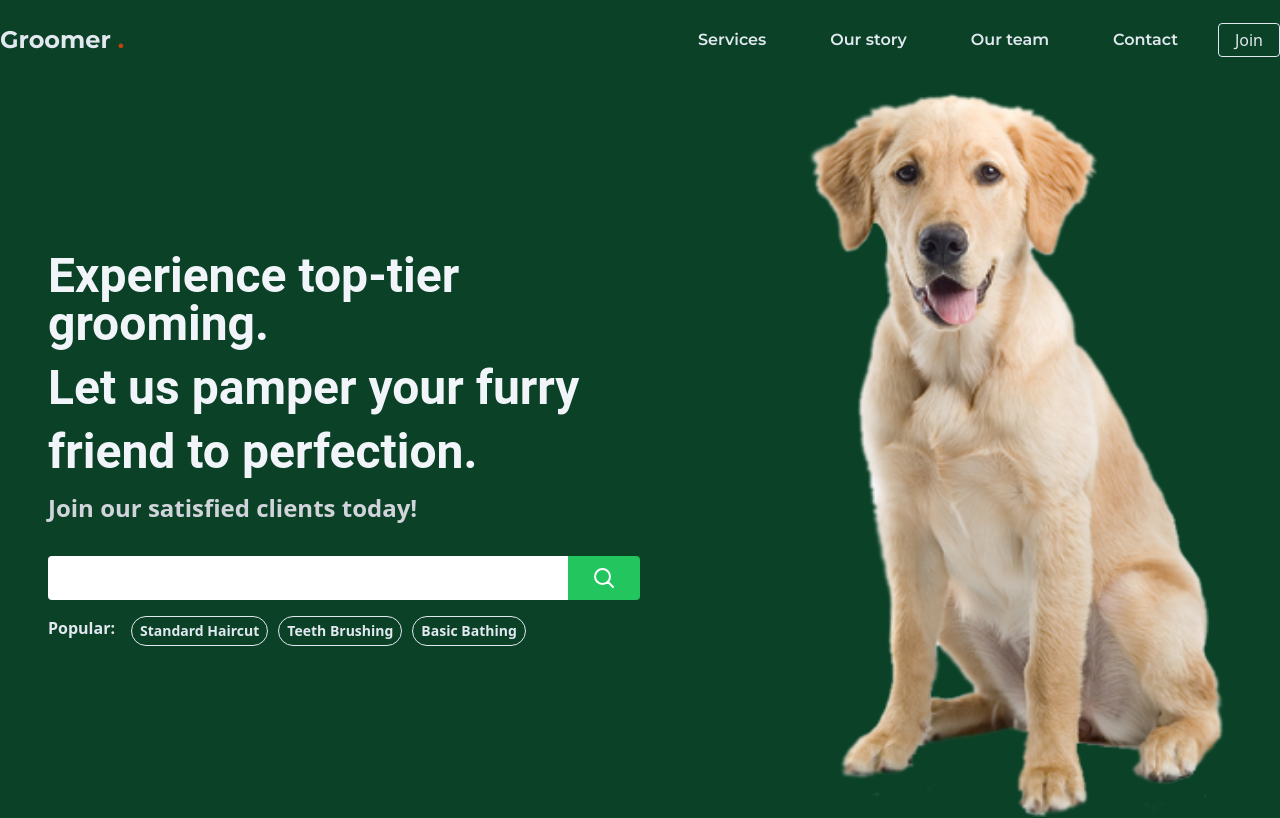
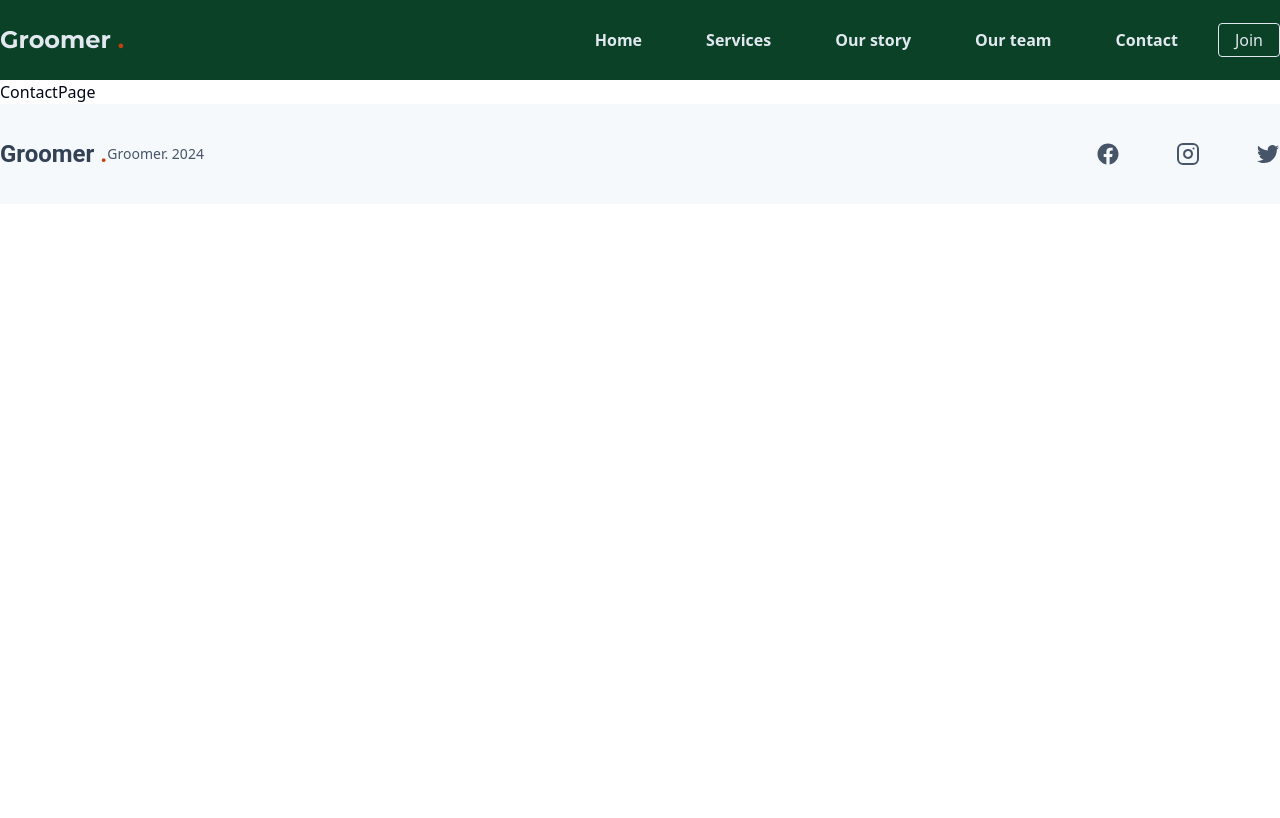
Before and after one commit to discoders65/web-client, a React (Vite) app: page /contact in a window 1280 px wide. Shown: the top 818 px of the page. Built offline with nearby package versions, Linux system fonts and the light colour scheme.

Commit message:
Feat: Added Services, OurTeam, OurStory, ContantPage basci view components, added navbar navigation links.

```diff
--- a/src/App.tsx
+++ b/src/App.tsx
@@ -3,6 +3,10 @@ import { BrowserRouter as Router, Route, Routes } from "react-router-dom";
 import RootLayout from "./Layout/RootLayout";
 import Home from "./pages/Home";
 import ErrorPage from "./pages/ErrorPage";
+import ServicesPage from "./pages/ServicesPage";
+import OurTeamPage from "./pages/OurTeamPage";
+import OurStoryPage from "./pages/OurStoryPage";
+import ContactPage from "./pages/ContactPage";
 
 const App = () => {
   return (
@@ -11,6 +15,10 @@ const App = () => {
         <Routes>
           <Route element={<RootLayout />}>
             <Route path="/*" element={<Home />} />
+            <Route path="/services" element={<ServicesPage />} />
+            <Route path="/our-team" element={<OurTeamPage />} />
+            <Route path="/our-story" element={<OurStoryPage />} />
+            <Route path="/contact" element={<ContactPage />} />
             <Route path="/404" element={<ErrorPage />} />
           </Route>
         </Routes>
--- /dev/null
+++ b/src/Constants/NavbarLinks.ts
@@ -0,0 +1,24 @@
+const NavbarLinks = [
+  {
+    label: "Home",
+    link: "/",
+  },
+  {
+    label: "Services",
+    link: "/services",
+  },
+  {
+    label: "Our story",
+    link: "/our-story",
+  },
+  {
+    label: "Our team",
+    link: "/our-team",
+  },
+  {
+    label: "Contact",
+    link: "/contact",
+  },
+];
+
+export default NavbarLinks;
--- a/src/components/Footer.tsx
+++ b/src/components/Footer.tsx
@@ -9,9 +9,7 @@ const Footer: React.FC = () => {
           <h1 className="text-2xl font-semibold font-heroSectionFont ">
             Groomer <span className="text-orange-700 text-2xl">.</span>
           </h1>
-          <span className="text-slate-600 text-sm">
-            © Groomer International Ltd. 2024
-          </span>
+          <span className="text-slate-600 text-sm">Groomer. 2024</span>
         </div>
         <div className="text-slate-200 ">
           <ul className="flex gap-14 font-semibold text-base">
--- a/src/components/Navbar.tsx
+++ b/src/components/Navbar.tsx
@@ -1,20 +1,27 @@
 import React from "react";
+import NavbarLinks from "../Constants/NavbarLinks";
+import { Link } from "react-router-dom";
 
 const Navbar: React.FC = () => {
   return (
     <nav className="hidden w-full h-[80px]  bg-[#0b4127] px-12 xl:px-0 lg:block">
       <section className="flex justify-between max-w-7xl mx-auto items-center h-full">
         <div className="text-slate-200">
-          <h1 className="text-2xl font-bold font-navbarFont ">
-            Groomer <span className="text-orange-700 text-2xl">.</span>
-          </h1>
+          <Link to="/">
+            <h1 className="text-2xl font-bold font-navbarFont ">
+              Groomer <span className="text-orange-700 text-2xl">.</span>
+            </h1>
+          </Link>
         </div>
         <div className="text-slate-200 flex items-center">
           <ul className="flex gap-16 font-semibold text-base mr-10">
-            <li className="font-navbarFont">Services</li>
-            <li className="font-navbarFont">Our story</li>
-            <li className="font-navbarFont">Our team</li>
-            <li className="font-navbarFont">Contact</li>
+            {NavbarLinks.map(({ label, link }) => {
+              return (
+                <Link to={link}>
+                  <li>{label}</li>
+                </Link>
+              );
+            })}
           </ul>
           <button className="border  px-4 py-1 rounded-sm hover:bg-green-500 hover:border-green-600 transition-all">
             Join
--- /dev/null
+++ b/src/pages/ContactPage.tsx
@@ -0,0 +1,7 @@
+import React from "react";
+
+const ContactPage: React.FC = () => {
+  return <div>ContactPage</div>;
+};
+
+export default ContactPage;
--- /dev/null
+++ b/src/pages/OurStoryPage.tsx
@@ -0,0 +1,7 @@
+import React from "react";
+
+const OurStoryPage: React.FC = () => {
+  return <div>OurStoryPage</div>;
+};
+
+export default OurStoryPage;
--- /dev/null
+++ b/src/pages/OurTeamPage.tsx
@@ -0,0 +1,7 @@
+import React from "react";
+
+const OurTeamPage: React.FC = () => {
+  return <div>OurTeamPage</div>;
+};
+
+export default OurTeamPage;
--- /dev/null
+++ b/src/pages/ServicesPage.tsx
@@ -0,0 +1,7 @@
+import React from "react";
+
+const ServicesPage: React.FC = () => {
+  return <div>ServicesPage</div>;
+};
+
+export default ServicesPage;
```
